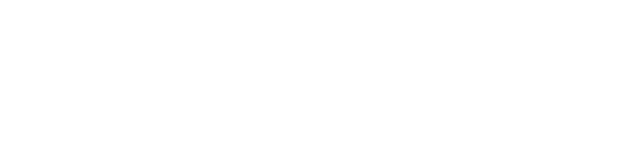
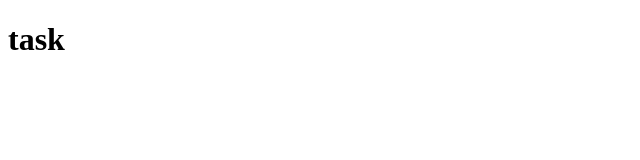
Before and after one commit to Nadaahmed123/lab, a plain HTML site: page index.html in a window 1280 px wide. Shown: the whole page, without its empty margins (0-640 px from the left). Drawn offline with Linux system fonts and the light colour scheme.

Commit message:
Add title to index.html

```diff
--- a/index.html
+++ b/index.html
@@ -6,6 +6,6 @@
     <title>Document</title>
 </head>
 <body>
-
+    <h1>task</h1>
 </body>
 </html>
```
